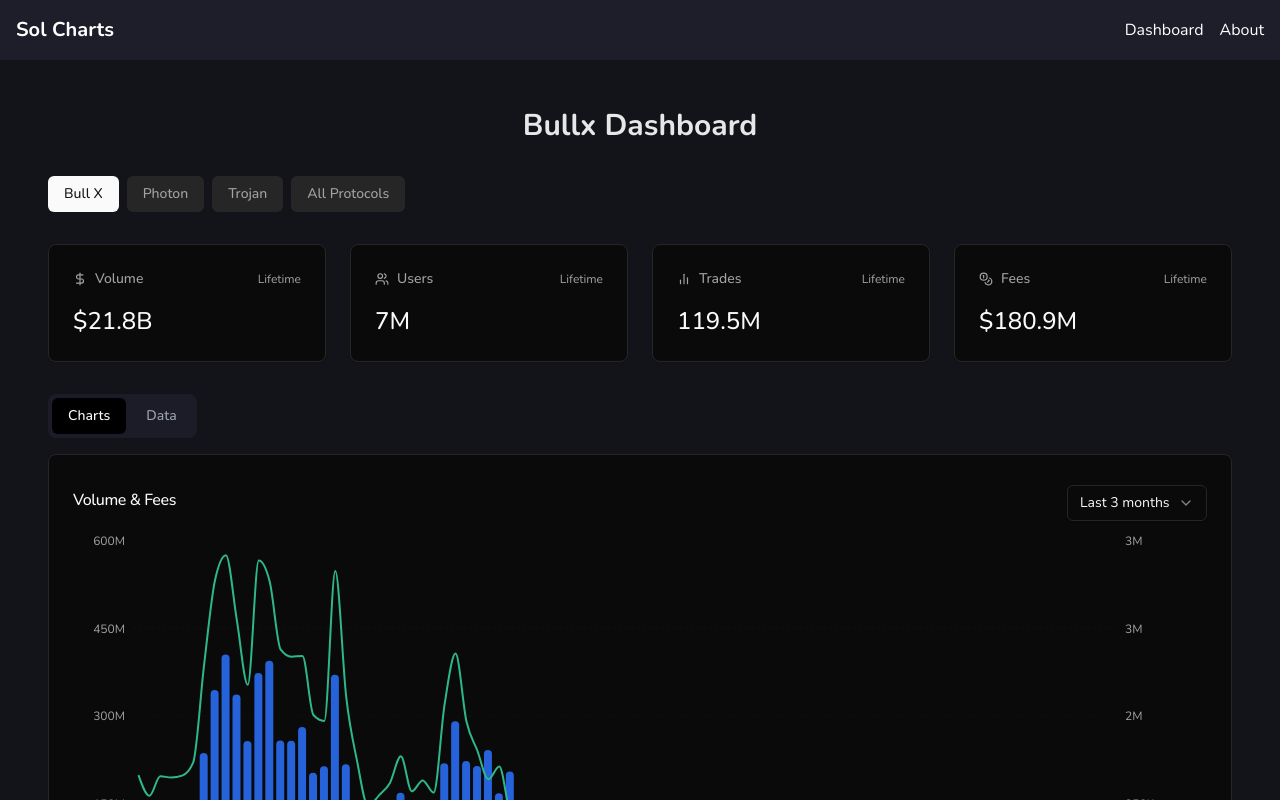
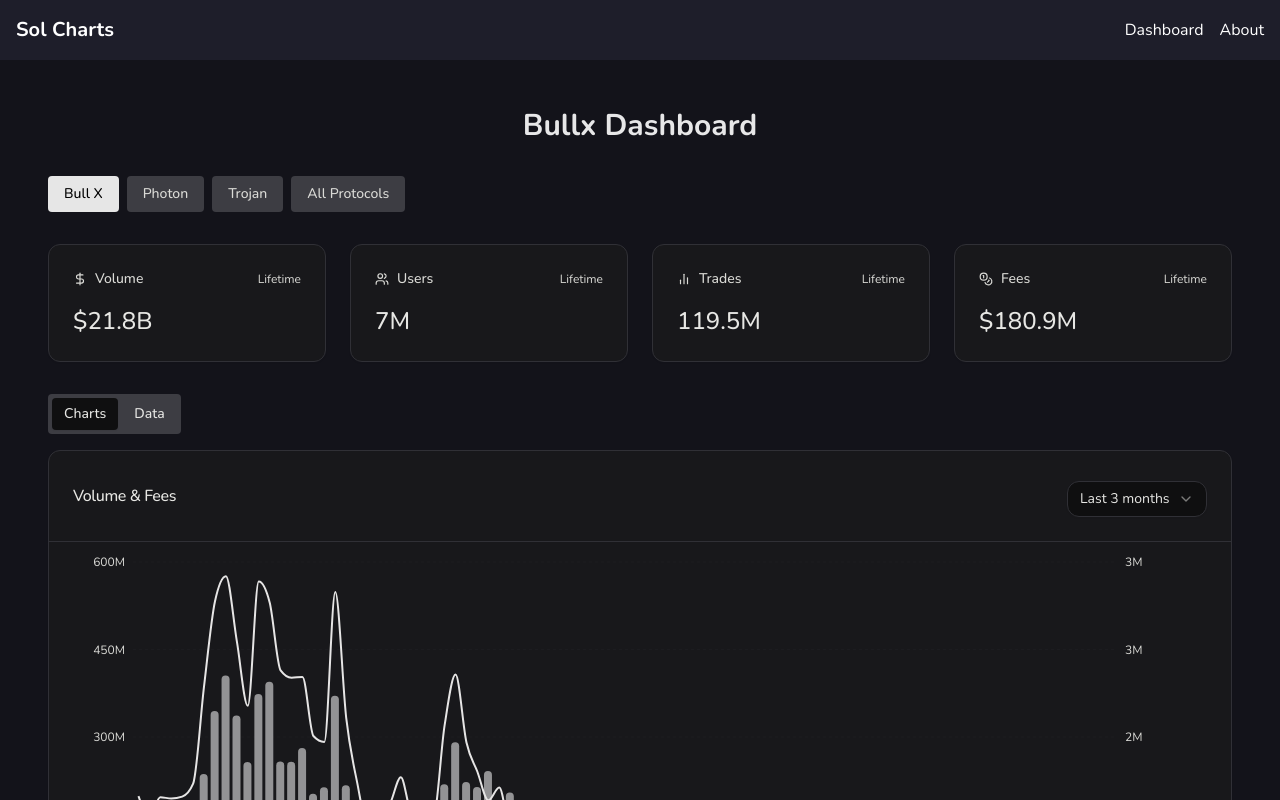
Before and after one commit to shadowbrypto/solana-dashboard, a React (Create React App) app: page / in a window 1280 px wide. Shown: the top 800 px of the page. Built offline with nearby package versions, Linux system fonts and the light colour scheme.

Commit message:
add new midnight theme

```diff
--- a/src/App.tsx
+++ b/src/App.tsx
@@ -22,6 +22,7 @@ const MainContent = (): JSX.Element => {
   // Apply dark theme by default
   useEffect(() => {
     document.documentElement.classList.add('dark');
+    document.body.classList.add('dark:bg-background');
   }, []);
 
   // Use React Router's useSearchParams hook instead of directly accessing window.location
@@ -470,7 +471,7 @@ const MainContent = (): JSX.Element => {
       </div>
     ) : (
       protocol === 'all' ? (
-        <div className="p-4 text-white text-center">
+        <div className="min-h-screen bg-background text-foreground dark:bg-background dark:text-foreground">
           <p>Table view is not available for combined protocols.</p>
         </div>
       ) : (
--- a/src/components/CombinedChart.tsx
+++ b/src/components/CombinedChart.tsx
@@ -80,20 +80,20 @@ export function CombinedChart({
   }, [data, timeframe]);
 
   return (
-    <Card>
-      <CardHeader className="flex flex-row items-center justify-between pb-0">
+    <Card className="bg-card border-border rounded-xl">
+      <CardHeader className="flex flex-row items-center justify-between border-b">
         <div>
           <CardTitle className="text-base font-medium text-card-foreground">{title}</CardTitle>
         </div>
         <Select value={timeframe} onValueChange={(value: string) => setTimeframe(value as TimeFrame)}>
-          <SelectTrigger className="w-[140px] bg-background text-foreground border-border hover:bg-muted transition-colors">
+          <SelectTrigger className="w-[140px] bg-background text-foreground border-border hover:bg-muted/50 transition-colors rounded-xl">
             <SelectValue placeholder="Select timeframe" />
           </SelectTrigger>
-          <SelectContent className="bg-popover border-border text-popover-foreground">
-            <SelectItem value="7d" className="text-foreground hover:bg-muted focus:bg-muted focus:text-foreground">Last 7 days</SelectItem>
-            <SelectItem value="30d" className="text-foreground hover:bg-muted focus:bg-muted focus:text-foreground">Last 30 days</SelectItem>
-            <SelectItem value="3m" className="text-foreground hover:bg-muted focus:bg-muted focus:text-foreground">Last 3 months</SelectItem>
-            <SelectItem value="all" className="text-foreground hover:bg-muted focus:bg-muted focus:text-foreground">All time</SelectItem>
+          <SelectContent className="bg-background border-border text-foreground rounded-xl overflow-hidden">
+            <SelectItem value="7d" className="text-foreground hover:bg-muted/50 rounded-xl focus:bg-muted/50">Last 7 days</SelectItem>
+            <SelectItem value="30d" className="text-foreground hover:bg-muted/50 rounded-xl focus:bg-muted/50">Last 30 days</SelectItem>
+            <SelectItem value="3m" className="text-foreground hover:bg-muted/50 rounded-xl focus:bg-muted/50">Last 3 months</SelectItem>
+            <SelectItem value="all" className="text-foreground hover:bg-muted/50 rounded-xl focus:bg-muted/50">All time</SelectItem>
           </SelectContent>
         </Select>
       </CardHeader>
@@ -160,7 +160,7 @@ export function CombinedChart({
               content={({ active, payload, label }: TooltipProps<number, string>) => {
                 if (active && payload && payload.length) {
                   return (
-                    <div className="rounded-lg border bg-background p-2 shadow-sm">
+                    <div className="rounded-lg bg-popover p-4 shadow-md border border-border">
                       <div className="grid gap-2">
                         <div className="text-[10px] text-muted-foreground">
                           {(() => {
@@ -176,7 +176,7 @@ export function CombinedChart({
                           {payload.map((entry) => (
                             <div key={entry.name} className="flex items-center gap-2">
                               <div
-                                className="w-2 h-2 rounded-sm"
+                                className="w-2 h-2 rounded-lg"
                                 style={{
                                   backgroundColor: entry.name === barChartLabel
                                     ? "hsl(var(--chart-1))"
@@ -204,7 +204,7 @@ export function CombinedChart({
             <Bar
               dataKey={volumeKey}
               yAxisId="left"
-              fill="hsl(var(--chart-1))"
+              fill="hsl(var(--chart-3))"
               radius={[4, 4, 0, 0]}
               name={barChartLabel}
             />
@@ -212,7 +212,7 @@ export function CombinedChart({
               type="monotone"
               dataKey={feesKey}
               yAxisId="right"
-              stroke="hsl(var(--chart-2))"
+              stroke="hsl(var(--chart-1))"
               strokeWidth={2}
               dot={false}
               name={lineChartLabel}
--- a/src/components/MetricCard.tsx
+++ b/src/components/MetricCard.tsx
@@ -19,7 +19,7 @@ export function MetricCard({
   const isNegative = percentageChange && percentageChange < 0;
 
   return (
-    <Card className="bg-card">
+    <Card className="bg-card rounded-xl">
       <CardHeader className="pb-0">
         <div className="flex items-center justify-between">
           <div className="flex items-center gap-2">
--- a/src/components/ProtocolSelector.tsx
+++ b/src/components/ProtocolSelector.tsx
@@ -24,7 +24,7 @@ export function ProtocolSelector({ currentProtocol, onProtocolChange }: Protocol
           <button
             key={protocol.id}
             onClick={() => handleProtocolChange(protocol.id)}
-            className={`px-4 py-2 rounded-md text-sm font-medium transition-colors ${
+            className={`px-4 py-2 rounded-lg text-sm font-medium transition-colors ${
               currentProtocol === protocol.id
                 ? 'bg-primary text-primary-foreground'
                 : 'bg-muted text-muted-foreground hover:bg-muted/80'
--- a/src/components/TabSwitcher.tsx
+++ b/src/components/TabSwitcher.tsx
@@ -5,24 +5,16 @@ interface TabSwitcherProps {
 
 export function TabSwitcher({ activeTab, onTabChange }: TabSwitcherProps) {
   return (
-    <div className="flex gap-1 bg-[#1C1C28] p-1 rounded-lg w-fit">
+    <div className="flex gap-1 bg-muted p-1 rounded-lg w-fit">
       <button
         onClick={() => onTabChange("charts")}
-        className={`px-4 py-2 rounded-md text-sm font-medium transition-colors ${
-          activeTab === "charts"
-            ? "bg-black text-white"
-            : "text-gray-400 hover:text-white"
-        }`}
+        className={`inline-flex items-center justify-center whitespace-nowrap rounded-lg px-3 py-1.5 text-sm font-medium ring-offset-background transition-all focus-visible:outline-none focus-visible:ring-2 focus-visible:ring-ring focus-visible:ring-offset-2 disabled:pointer-events-none disabled:opacity-50 ${activeTab === "charts" ? 'bg-background text-foreground shadow-sm' : 'hover:bg-background/50 hover:text-foreground'}`}
       >
         Charts
       </button>
       <button
         onClick={() => onTabChange("data")}
-        className={`px-4 py-2 rounded-md text-sm font-medium transition-colors ${
-          activeTab === "data"
-            ? "bg-black text-white"
-            : "text-gray-400 hover:text-white"
-        }`}
+        className={`inline-flex items-center justify-center whitespace-nowrap rounded-lg px-3 py-1.5 text-sm font-medium ring-offset-background transition-all focus-visible:outline-none focus-visible:ring-2 focus-visible:ring-ring focus-visible:ring-offset-2 disabled:pointer-events-none disabled:opacity-50 ${activeTab === "data" ? 'bg-background text-foreground shadow-sm' : 'hover:bg-background/50 hover:text-foreground'}`}
       >
         Data
       </button>
--- a/src/components/ui/select.tsx
+++ b/src/components/ui/select.tsx
@@ -73,7 +73,7 @@ const SelectContent = React.forwardRef<
     <SelectPrimitive.Content
       ref={ref}
       className={cn(
-        "relative z-50 max-h-96 min-w-[8rem] overflow-hidden rounded-md border bg-popover text-popover-foreground shadow-md data-[state=open]:animate-in data-[state=closed]:animate-out data-[state=closed]:fade-out-0 data-[state=open]:fade-in-0 data-[state=closed]:zoom-out-95 data-[state=open]:zoom-in-95 data-[side=bottom]:slide-in-from-top-2 data-[side=left]:slide-in-from-right-2 data-[side=right]:slide-in-from-left-2 data-[side=top]:slide-in-from-bottom-2",
+        "relative z-50 max-h-96 min-w-[8rem] overflow-hidden rounded-xl border bg-popover text-popover-foreground shadow-md data-[state=open]:animate-in data-[state=closed]:animate-out data-[state=closed]:fade-out-0 data-[state=open]:fade-in-0 data-[state=closed]:zoom-out-95 data-[state=open]:zoom-in-95 data-[side=bottom]:slide-in-from-top-2 data-[side=left]:slide-in-from-right-2 data-[side=right]:slide-in-from-left-2 data-[side=top]:slide-in-from-bottom-2",
         position === "popper" &&
           "data-[side=bottom]:translate-y-1 data-[side=left]:-translate-x-1 data-[side=right]:translate-x-1 data-[side=top]:-translate-y-1",
         className
--- /dev/null
+++ b/src/config/chartThemes.ts
@@ -0,0 +1,52 @@
+import { type Protocol } from '@/types/protocols';
+
+// Emerald theme colors from shadcn/ui
+export const chartThemes = {
+  BullX: {
+    primary: 'hsl(167 68% 39%)', // emerald-600
+    secondary: 'hsl(167 70% 24%)', // emerald-800
+    gradient: {
+      start: 'hsl(167 65% 66%)', // emerald-300
+      end: 'hsl(167 68% 39%)', // emerald-600
+    },
+  },
+  Jupiter: {
+    primary: 'hsl(262 83% 58%)', // purple-600
+    secondary: 'hsl(263 70% 50%)', // purple-700
+    gradient: {
+      start: 'hsl(262 83% 74%)', // purple-400
+      end: 'hsl(262 83% 58%)', // purple-600
+    },
+  },
+  Raydium: {
+    primary: 'hsl(221 83% 53%)', // blue-600
+    secondary: 'hsl(221 83% 45%)', // blue-700
+    gradient: {
+      start: 'hsl(221 83% 71%)', // blue-400
+      end: 'hsl(221 83% 53%)', // blue-600
+    },
+  },
+  Orca: {
+    primary: 'hsl(142 71% 45%)', // green-600
+    secondary: 'hsl(142 64% 38%)', // green-700
+    gradient: {
+      start: 'hsl(142 77% 73%)', // green-400
+      end: 'hsl(142 71% 45%)', // green-600
+    },
+  },
+  Drift: {
+    primary: 'hsl(346 87% 43%)', // red-600
+    secondary: 'hsl(346 77% 37%)', // red-700
+    gradient: {
+      start: 'hsl(346 87% 73%)', // red-400
+      end: 'hsl(346 87% 43%)', // red-600
+    },
+  },
+} as const;
+
+export type ChartTheme = typeof chartThemes[keyof typeof chartThemes];
+
+// Helper function to get theme for a protocol
+export const getProtocolTheme = (protocol: Protocol): ChartTheme => {
+  return chartThemes[protocol] || chartThemes.BullX;
+};
--- a/src/globals.css
+++ b/src/globals.css
@@ -6,80 +6,59 @@
 
 @layer base {
   :root {
-    --background: 0 0% 100%;
-    --foreground: 0 0% 3.9%;
-
-    --card: 0 0% 100%;
-    --card-foreground: 0 0% 3.9%;
-
-    --popover: 0 0% 100%;
-    --popover-foreground: 0 0% 3.9%;
-
-    --primary: 0 0% 9%;
-    --primary-foreground: 0 0% 98%;
-
-    --secondary: 0 0% 96.1%;
-    --secondary-foreground: 0 0% 9%;
-
-    --muted: 0 0% 96.1%;
-    --muted-foreground: 0 0% 45.1%;
-
-    --accent: 0 0% 96.1%;
-    --accent-foreground: 0 0% 9%;
-
-    --destructive: 0 84.2% 60.2%;
+    --background: 240 5% 6%;
+    --foreground: 60 5% 90%;
+    --primary: 240 0% 90%;
+    --primary-foreground: 60 0% 0%;
+    --secondary: 240 4% 15%;
+    --secondary-foreground: 60 5% 85%;
+    --accent: 240 0% 13%;
+    --accent-foreground: 60 0% 100%;
+    --destructive: 0 60% 50%;
     --destructive-foreground: 0 0% 98%;
-
-    --border: 0 0% 89.8%;
-    --input: 0 0% 89.8%;
-    --ring: 0 0% 3.9%;
-
-    --radius: 0.5rem;
-
-    --chart-1: 12 76% 61%;
-
-    --chart-2: 173 58% 39%;
-
-    --chart-3: 197 37% 24%;
-
-    --chart-4: 43 74% 66%;
-
-    --chart-5: 27 87% 67%;
+    --muted: 240 5% 25%;
+    --muted-foreground: 60 5% 85%;
+    --card: 240 4% 10%;
+    --card-foreground: 60 5% 90%;
+    --popover: 240 5% 15%;
+    --popover-foreground: 60 5% 85%;
+    --border: 240 6% 20%;
+    --input: 240 6% 20%;
+    --ring: 240 5% 90%;
+    --radius: 4px;
+    --chart-1: 359 2% 90%;
+    --chart-2: 240 1% 74%;
+    --chart-3: 240 1% 58%;
+    --chart-4: 240 1% 42%;
+    --chart-5: 240 2% 26%;
   }
 
   .dark {
-    --background: 0 0% 3.9%;
-    --foreground: 0 0% 98%;
-
-    --card: 0 0% 3.9%;
-    --card-foreground: 0 0% 98%;
-
-    --popover: 0 0% 3.9%;
-    --popover-foreground: 0 0% 98%;
-
-    --primary: 0 0% 98%;
-    --primary-foreground: 0 0% 9%;
-
-    --secondary: 0 0% 14.9%;
-    --secondary-foreground: 0 0% 98%;
-
-    --muted: 0 0% 14.9%;
-    --muted-foreground: 0 0% 63.9%;
-
-    --accent: 0 0% 14.9%;
-    --accent-foreground: 0 0% 98%;
-
-    --destructive: 0 62.8% 30.6%;
+    --background: 240 5% 6%;
+    --foreground: 60 5% 90%;
+    --primary: 240 0% 90%;
+    --primary-foreground: 60 0% 0%;
+    --secondary: 240 4% 15%;
+    --secondary-foreground: 60 5% 85%;
+    --accent: 240 0% 13%;
+    --accent-foreground: 60 0% 100%;
+    --destructive: 0 60% 50%;
     --destructive-foreground: 0 0% 98%;
-
-    --border: 0 0% 14.9%;
-    --input: 0 0% 14.9%;
-    --ring: 0 0% 83.1%;
-    --chart-1: 220 70% 50%;
-    --chart-2: 160 60% 45%;
-    --chart-3: 30 80% 55%;
-    --chart-4: 280 65% 60%;
-    --chart-5: 340 75% 55%;
+    --muted: 240 5% 25%;
+    --muted-foreground: 60 5% 85%;
+    --card: 240 4% 10%;
+    --card-foreground: 60 5% 90%;
+    --popover: 240 5% 15%;
+    --popover-foreground: 60 5% 85%;
+    --border: 240 6% 20%;
+    --input: 240 6% 20%;
+    --ring: 240 5% 90%;
+    --radius: 4px;
+    --chart-1: 359 2% 90%;
+    --chart-2: 240 1% 74%;
+    --chart-3: 240 1% 58%;
+    --chart-4: 240 1% 42%;
+    --chart-5: 240 2% 26%;
   }
 }
 
--- /dev/null
+++ b/src/types/protocols.ts
@@ -0,0 +1 @@
+export type Protocol = 'BullX' | 'Jupiter' | 'Raydium' | 'Orca' | 'Drift';
```
Also changed, not shown: src/components/DataTable.tsx (+8 -8 lines), src/components/TimelineChart.tsx (+38 -43 lines), src/components/ui/separator.tsx (added, +31 -0 lines).
